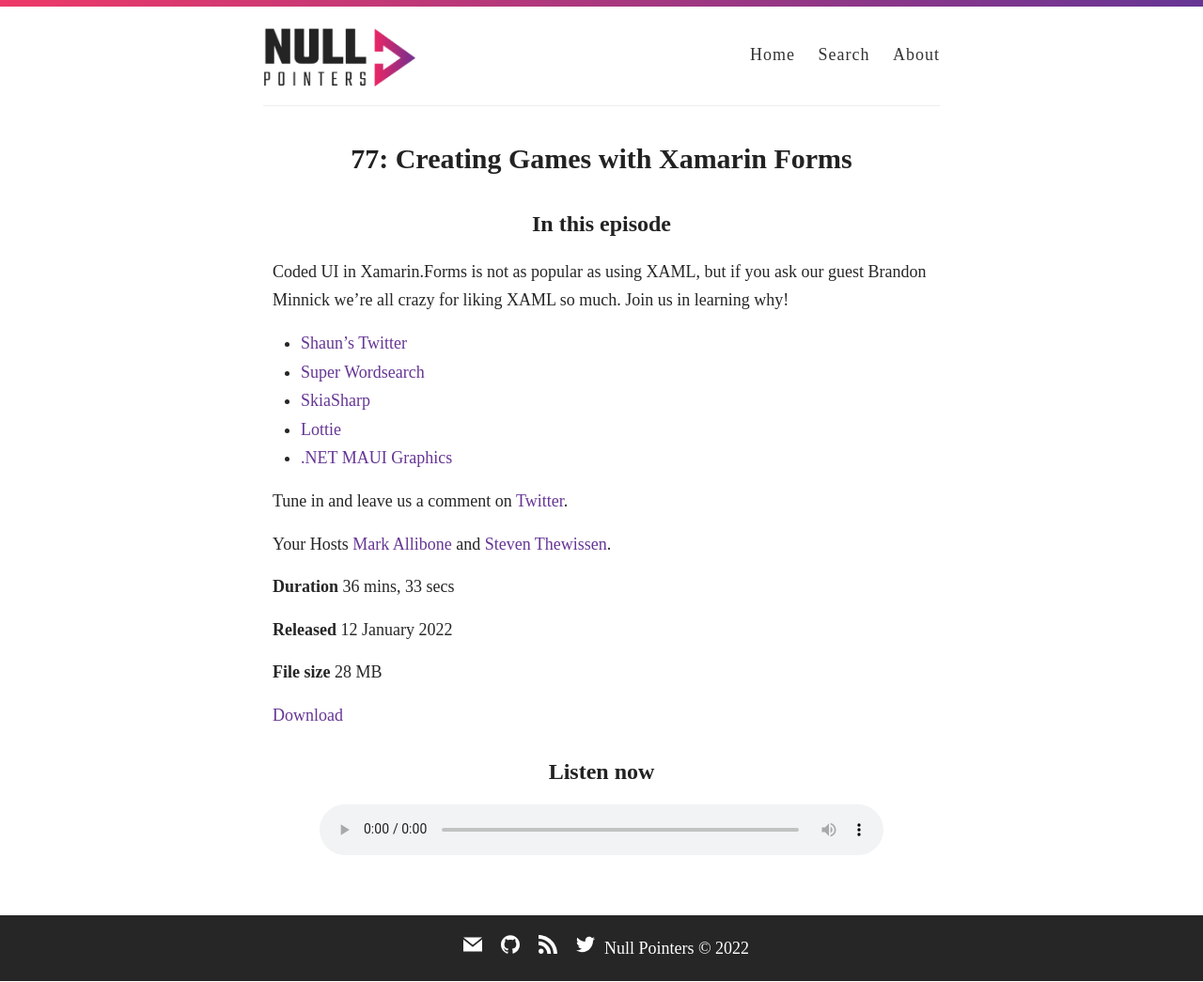
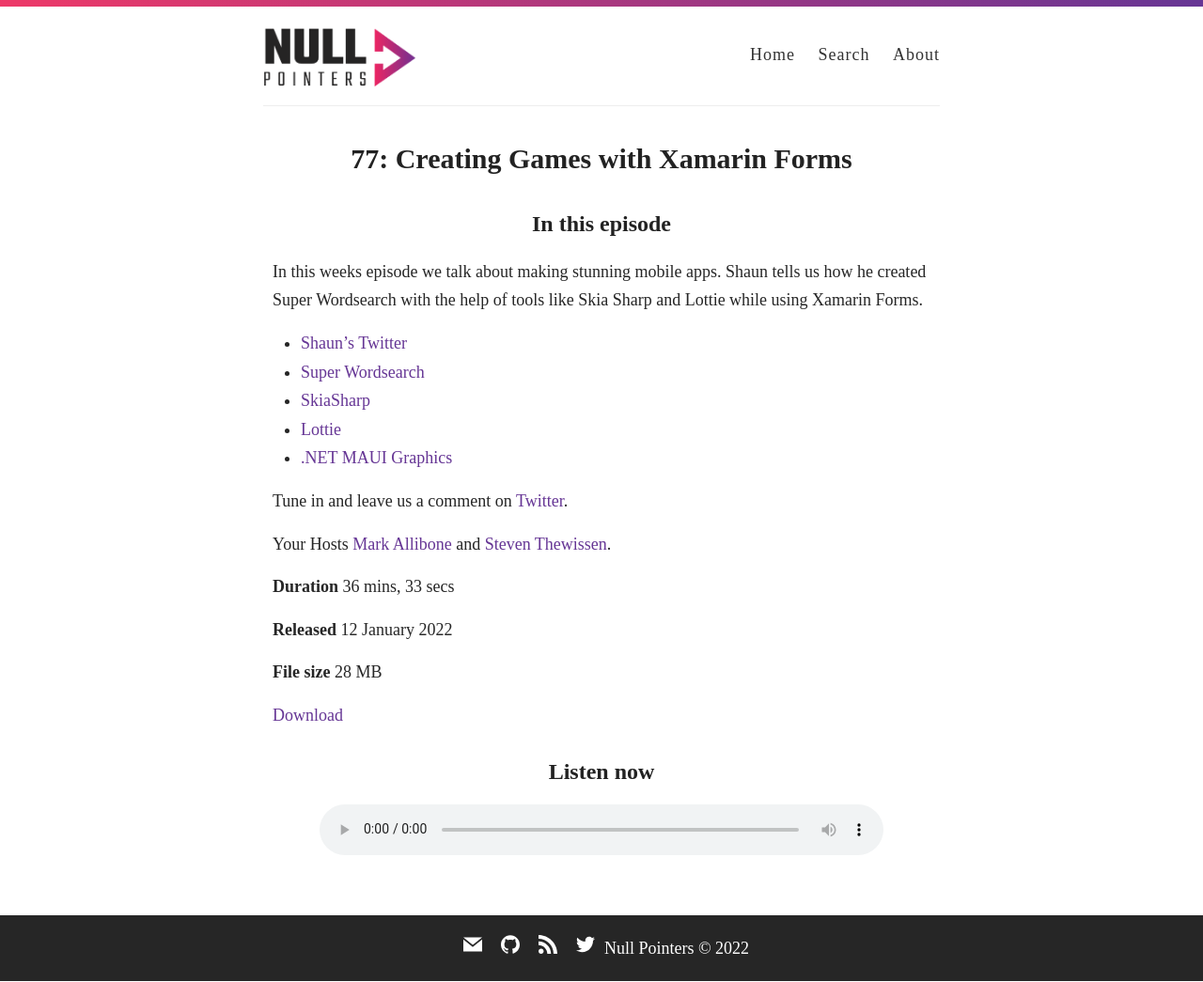
Before and after one commit to nullpointersio/website, a Jekyll site: the page built from _posts/2022-01-12-77.markdown, in a window 1280 px wide. Shown: the whole page at 94% size. Built offline with Jekyll 4.4.1, drawn with Linux system fonts in a browser that asks for light colours; some web fonts are replaced.

Commit message:
Update description

```diff
--- a/_posts/2022-01-12-77.markdown
+++ b/_posts/2022-01-12-77.markdown
@@ -5,9 +5,9 @@
 title: 			"77: Creating Games with Xamarin Forms"
 url:        	"77"
 subtitle: 		"With our guest, Shaun Lawrence!"
-summary: 		""
+summary: 		"In this weeks episode we talk about making stunning mobile apps. Shaun tells us how he created Super Wordsearch with the help of tools like Skia Sharp and Lottie while using Xamarin Forms."
 
-description: 	"Coded UI in Xamarin.Forms is not as popular as using XAML, but if you ask our guest Brandon Minnick we're all crazy for liking XAML so much. Join us in learning why!"
+description: 	"In this weeks episode we talk about making stunning mobile apps. Shaun tells us how he created Super Wordsearch with the help of tools like Skia Sharp and Lottie while using Xamarin Forms."
 
 type:			full # "trailer" or "full"
 duration: 		"36:33" # audio length in min
```
